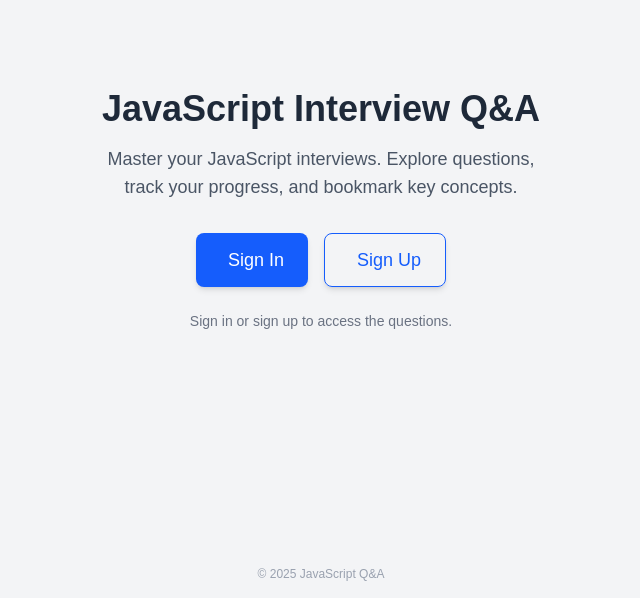
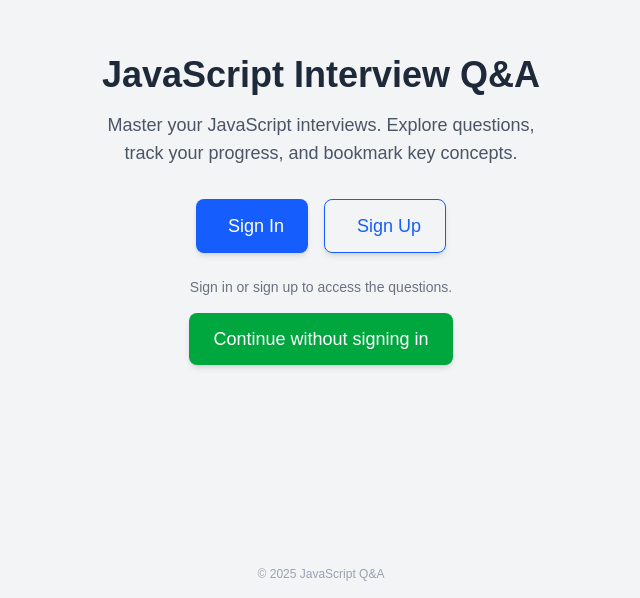
Before and after one commit to ozidan13/javascriptinterview, a Next.js app: page / in a window 1280 px wide. Shown: the part 202-800 px from the top of the page, without its empty margins (319-959 px from the left). Built offline with nearby package versions, Linux system fonts and the light colour scheme; no server answers.

Commit message:
fix databases

```diff
--- a/src/app/page.tsx
+++ b/src/app/page.tsx
@@ -89,6 +89,11 @@ export default function LandingPage() {
                 </button>
             </Link>
         </SignedIn>
+        <Link href="/dashboard">
+                <button className="mt-4 px-6 py-3 bg-green-600 text-white rounded-lg hover:bg-green-700 transition-all text-lg shadow-md">
+                    Continue without signing in
+                </button>
+        </Link>
         <footer className="absolute bottom-4 text-gray-400 text-xs">
             &copy; 2025 JavaScript Q&A
         </footer>
```
